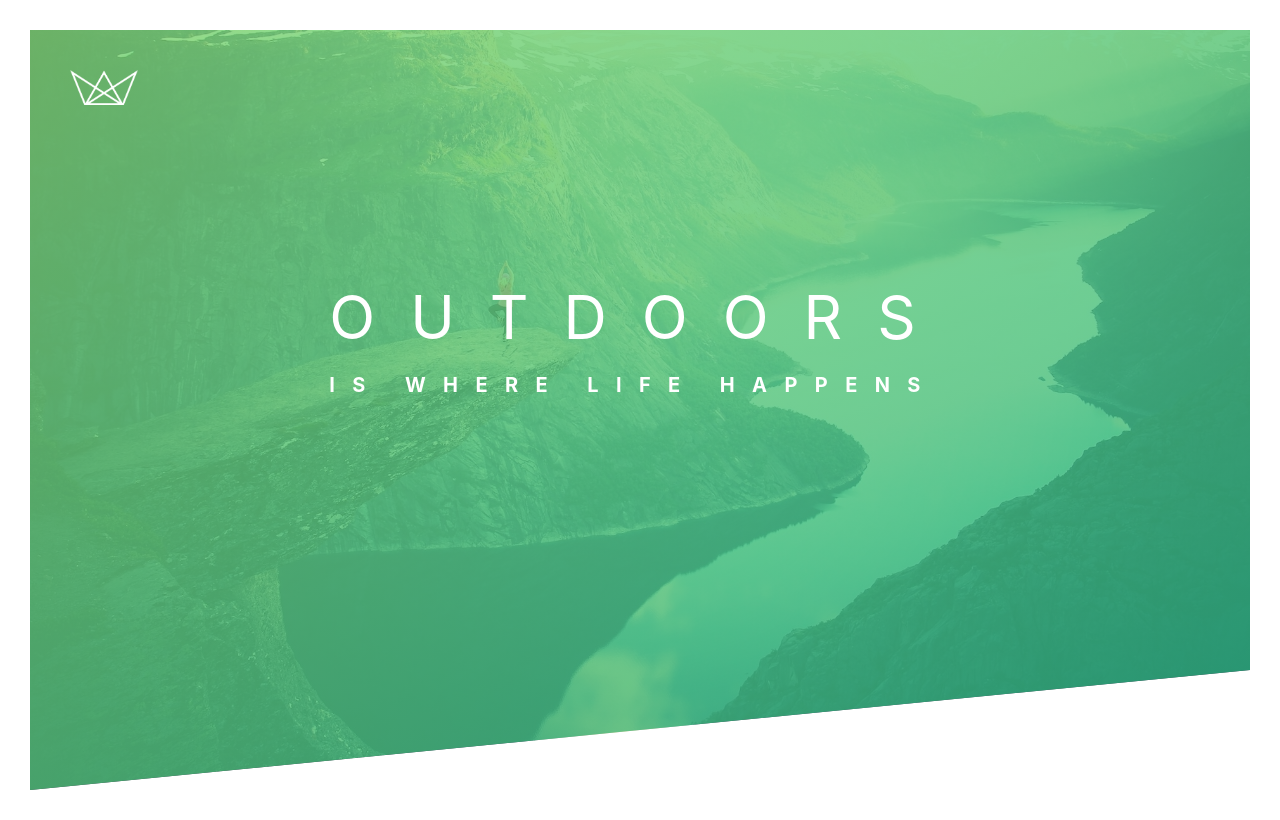
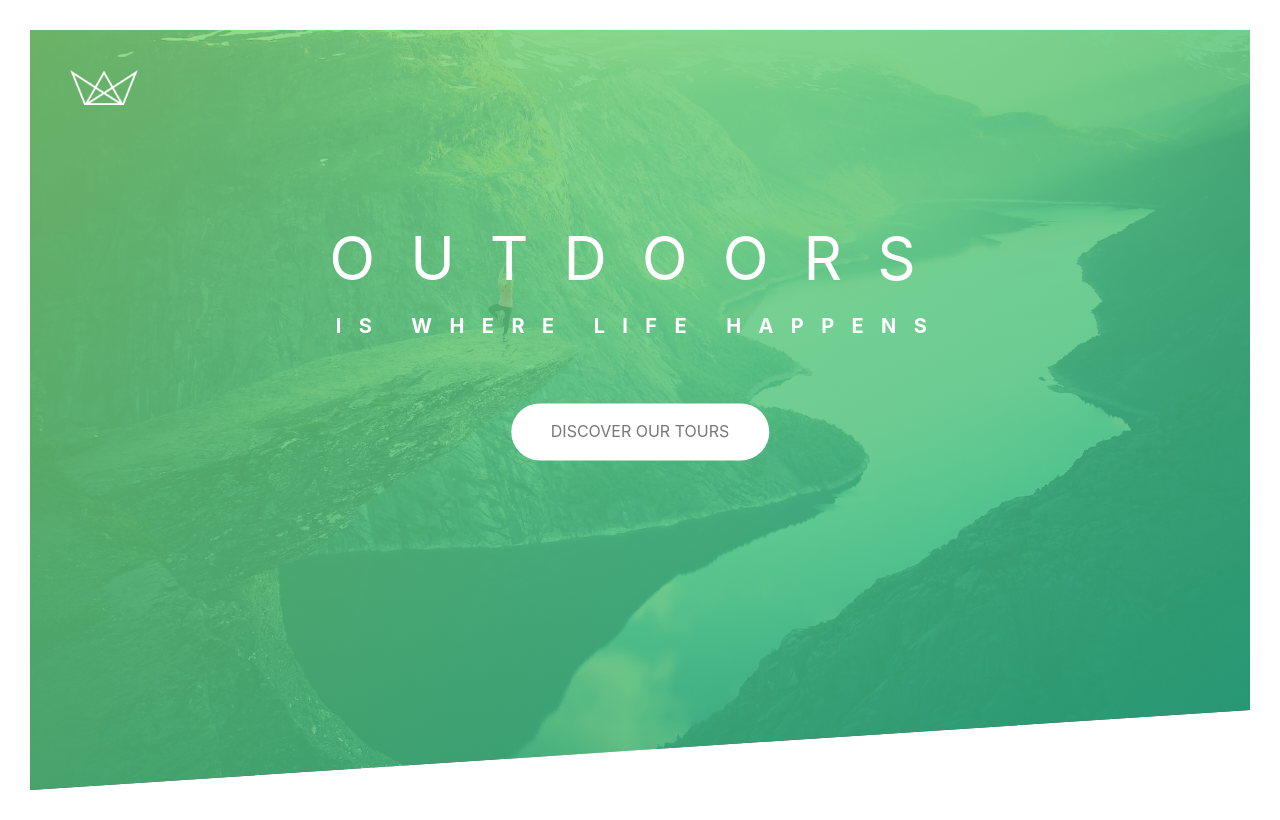
Before and after one commit to kbuke/Natours, a React (Create React App) app in the folder client/: page / in a window 1280 px wide. Built offline with nearby package versions, Linux system fonts and the light colour scheme.

Commit message:
created a button with some animation effects

```diff
--- a/client/src/App.css
+++ b/client/src/App.css
@@ -19,14 +19,14 @@ body{
   background-image:
     linear-gradient(
       to right bottom,
-      hsla(111, 55%, 64%, 0.803), hsla(160, 64%, 43%, 0.796)
+      hsla(111, 55%, 64%, 0.804), hsla(160, 64%, 43%, 0.809)
     ),
     url("resources/imgs/hero.jpg");
 
     clip-path: polygon(
       0 0,
       100% 0,
-      100% 80vh,
+      100% 85vh,
       0 100%
     );
 
@@ -59,6 +59,9 @@ body{
       at the center of the page
   */
   transform: translate(-50%, -50%);
+
+  /* due to btn:link and btn:visited being an inline block, we treat it as text */
+  text-align: center;
 }
 
 .heading-primary{
@@ -67,6 +70,8 @@ body{
 
   /* Stops headings from shaking */
   backface-visibility: hidden;
+
+  margin-bottom: 60px;
 }
 
 .heading-primary-main{
@@ -152,3 +157,50 @@ body{
     transform: translate(0);
   }
 }
+
+/* use pseudo class for links (we used <a>) */
+.btn:link,
+/* state when a use clicks and visits the button, keeps it looking normal */
+.btn:visited{
+  text-transform: uppercase;
+  text-decoration: none;
+
+  /* This 15px is for top and bottom, 40px is left and right */
+  padding: 15px 40px;
+
+  /* gives more padding to button */
+  display: inline-block;
+
+  border-radius: 100px;
+
+  /*
+    this ensures all possibilities are carried out as so
+    therefore hover and click animations take 0.2s
+  */
+  transition: all .2s;
+}
+
+.btn:hover{
+  transform: translateY(-3px); /* to mv box up, use negative val */
+
+  /*
+    first val is offset in x-direction,
+    2nd is in y-axis,
+    3rd valu is blur
+    4th value is for opacity
+  */
+  box-shadow: 0 10px 20px rgba(0, 0, 0, 0.2);
+}
+
+/* when we click, button is active */
+.btn:active{
+  /* not related to hiver state, always the initial state */
+  transform: translateY(-1px);
+  /* make shadow seem less when clicked */
+  box-shadow: 0 5px 10px rgba(0, 0, 0, 0.2);
+}
+
+.btn-white{
+  background-color: white;
+  color: #777;
+}
--- a/client/src/Pages/Components/1.01-TitleBox.js
+++ b/client/src/Pages/Components/1.01-TitleBox.js
@@ -17,6 +17,11 @@ export default function TitleBox(){
                         Is where life happens
                     </span>
                 </h1>
+
+                {/* two names for the className here */}
+                <a href="#" className="btn btn-white">
+                    Discover Our Tours
+                </a>
             </div>
         </div>
     )
```
